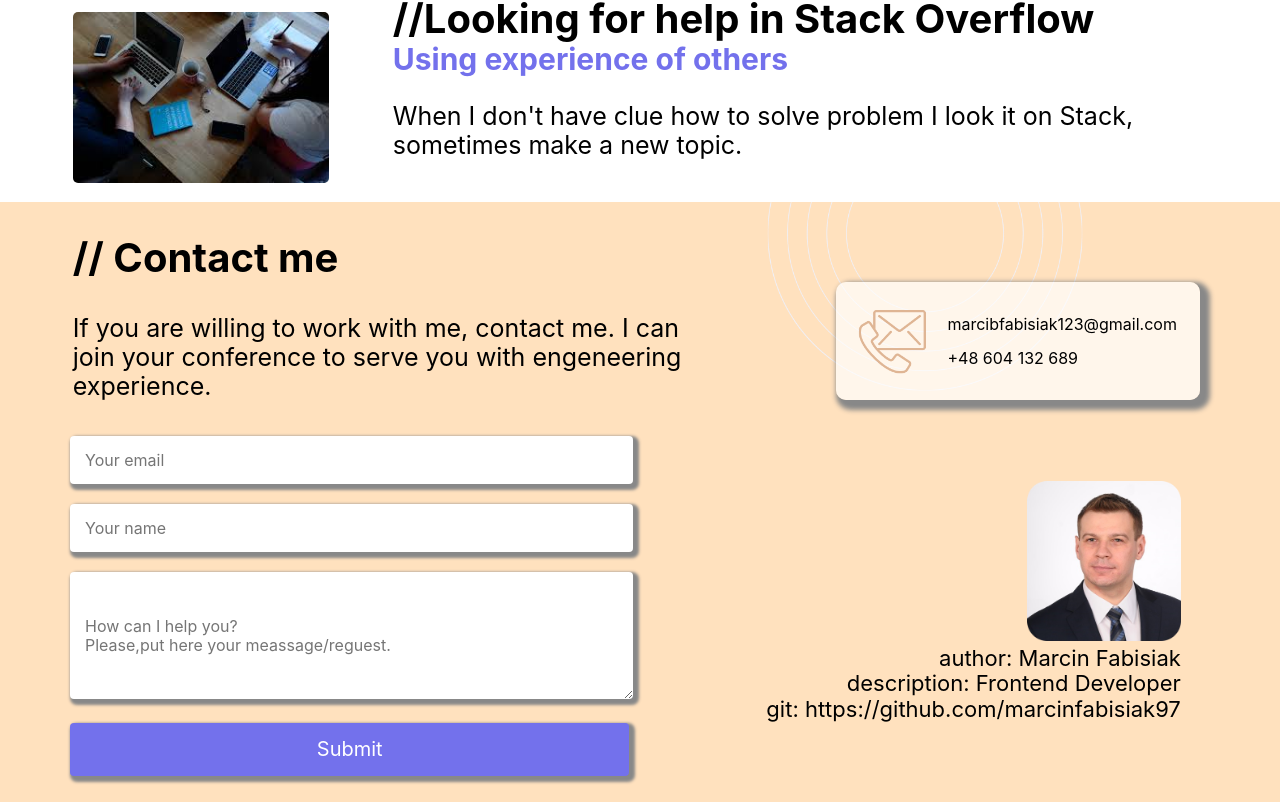
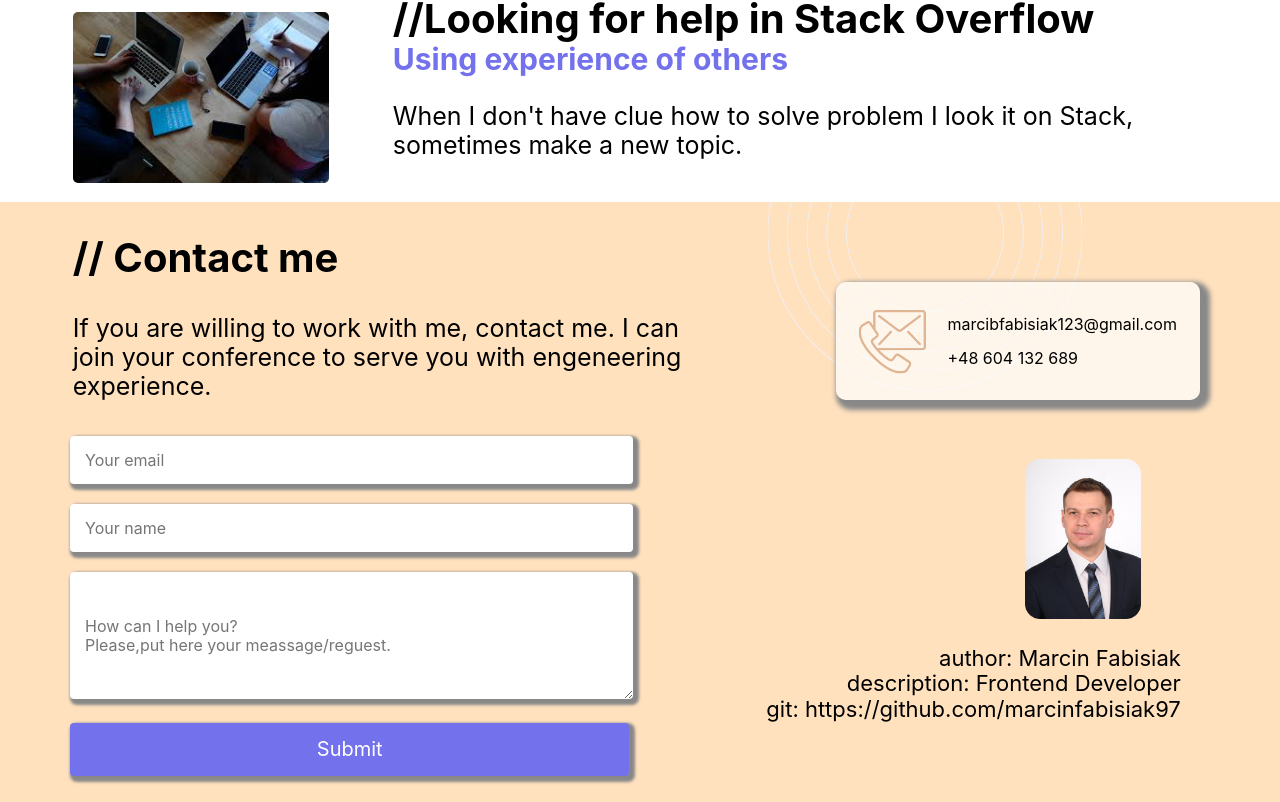
Before and after one commit to marcinfabisiak97/project1PortfolioReact, a React (Create React App) app: page / in a window 1280 px wide. Shown: the part 2728-3530 px from the top of the page. Built offline with nearby package versions, Linux system fonts and the light colour scheme.

Commit message:
correcting photo making site more sematic

```diff
--- a/src/components/Contact/ContactDetails/index.js
+++ b/src/components/Contact/ContactDetails/index.js
@@ -5,10 +5,14 @@ import { Link } from 'react-router-dom';
 const ContactDetails = () => {
     return (
         <React.Fragment>
-            <div className='contactDetails'>
-                <div className="phoneAndEmail">
-                    <a href="tel:48604132689"> <img src={Images.contact} alt="contact" /></a>
-                    <div className="phoneAndEmail__text">
+            <section className='contactDetails'>
+                <article className="phoneAndEmail">
+                    <figure>
+                        <a href="tel:48604132689">
+                            <img src={Images.contact} alt="contact" />
+                        </a>
+                    </figure>
+                    <article className="phoneAndEmail__text">
                         <Link
                             to='#'
                             onClick={(e) => {
@@ -19,19 +23,19 @@ const ContactDetails = () => {
                             <p>marcibfabisiak123@gmail.com</p>
                         </Link>
                         <a href="tel:48604132689"><p>+48 604 132 689</p></a>
-                    </div>
-                </div>
-                <div className="descr">
-                    <div className="descr__photo">
+                    </article>
+                </article>
+                <article className="descr">
+                    <figure className="descr__photo">
                         <img src={Images.devPhoto} alt="developer" />
-                    </div>
+                    </figure>
                     <p>author: Marcin Fabisiak</p>
                     <p>description: Frontend Developer</p>
                     <a target="_blank" href='https://github.com/marcinfabisiak97'>
                         <p>git: https://github.com/marcinfabisiak97</p>
                     </a>
-                </div>
-            </div>
+                </article>
+            </section>
         </React.Fragment>
     );
 };
--- a/src/components/ExperienceAndAbout/About/index.js
+++ b/src/components/ExperienceAndAbout/About/index.js
@@ -4,9 +4,9 @@ import Bars from '../Bars';
 const About = ({ skillref }) => {
     const dref = useRef(null);
     return (
-        <section className="downPart">
+        <section ref={skillref} className="downPart">
             <section className="downPart__about">
-                <h2 ref={skillref}>&#47;&#47; About me</h2>
+                <h2 >&#47;&#47; About me</h2>
                 <h3>All about Techy</h3>
                 <p>
                     I am interested in practical creating innovative websites. I can
--- a/src/components/ExperienceAndAbout/Bars/index.js
+++ b/src/components/ExperienceAndAbout/Bars/index.js
@@ -10,7 +10,6 @@ const myBar = [
 ];
 
 const Bars = ({ dref }) => {
-
     const [scrolled, setScrolled] = useState(false);
     const handleScroll = () => {
         const YPosition = dref.current.getBoundingClientRect().top;
--- a/src/pages/homepage/index.js
+++ b/src/pages/homepage/index.js
@@ -30,7 +30,7 @@ const Homepage = () => {
         }
     };
     return (
-        <div className='page'>
+        <main className='page'>
             <Navigation {...{ aboutref, skillref, myworkref, blogref, contactref }} />
             {scrolled && <div className='page__upper' onClick={() => scrollToRef(aboutref)}><BsFillCaretUpFill className='icons' /></div>}
             <ExperienceAndAbout {...{ skillref }} />
@@ -38,7 +38,7 @@ const Homepage = () => {
             <Myworks {...{ myworkref }} />
             <Workstyle {...{ blogref }} />
             <Contact {...{ contactref }} />
-        </div>
+        </main>
     );
 };
 export default Homepage;
--- a/src/styles/themes/default/components/_about.scss
+++ b/src/styles/themes/default/components/_about.scss
@@ -187,7 +187,7 @@
     &__about {
       margin-left: $space-small;
       margin-right: $space-small;
-      margin-top: 0;
+      margin-top: 10px;
       flex-basis: 40vw;
 
       h2 {
--- a/src/styles/themes/default/components/_contacts.scss
+++ b/src/styles/themes/default/components/_contacts.scss
@@ -65,7 +65,7 @@
       color: $c-white;
       font-size: pxToRem(20);
       border-style: none;
-      transition: 0.5s background-color  ease-in-out;
+      transition: 0.5s background-color ease-in-out;
     }
 
     button:active {
@@ -97,6 +97,9 @@
     background-color: hsla(0, 0%, 100%, 0.7);
     @include boxShadow(5px 5px 5px 5px $c-gray);
     border-radius: 10px;
+    figure {
+      margin: 0;
+    }
     img {
       max-width: 100px;
       max-height: 100px;
@@ -384,8 +387,8 @@
   .contactDetails {
     .phoneAndEmail {
       margin: auto;
-      p{
-        font-size: pxToRem(12);;
+      p {
+        font-size: pxToRem(12);
       }
     }
   }
--- a/src/styles/themes/default/components/_experience.scss
+++ b/src/styles/themes/default/components/_experience.scss
@@ -83,7 +83,7 @@
     transform: scale(1.2, 1.2);
   }
   button:hover {
-    background-color: rgb(94, 104, 146);
+    background-color: #7371ec;
   }
 }
 @media only screen and (max-width: $break-high) {
```
Also changed, not shown: src/assets/devPhoto.png.
